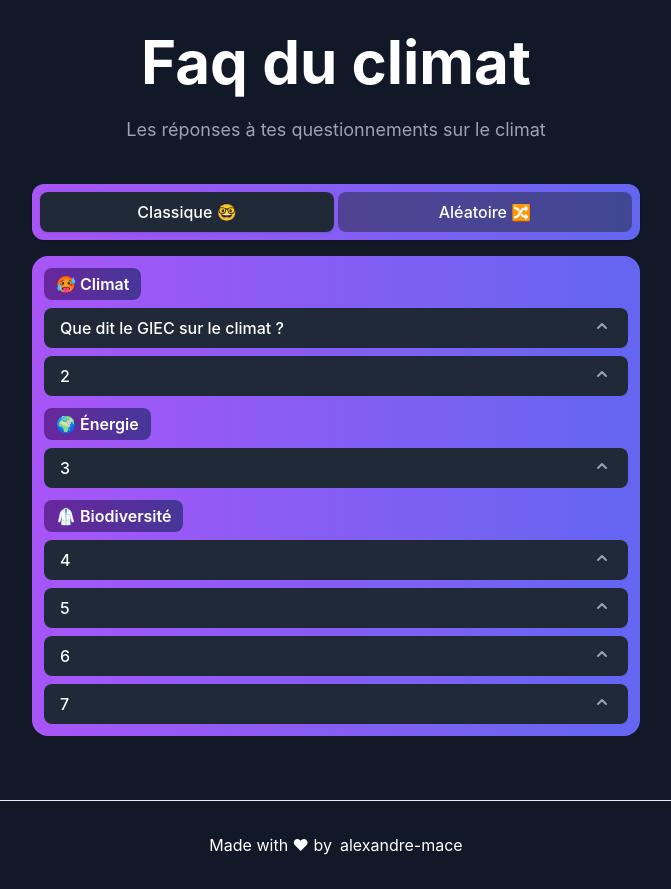
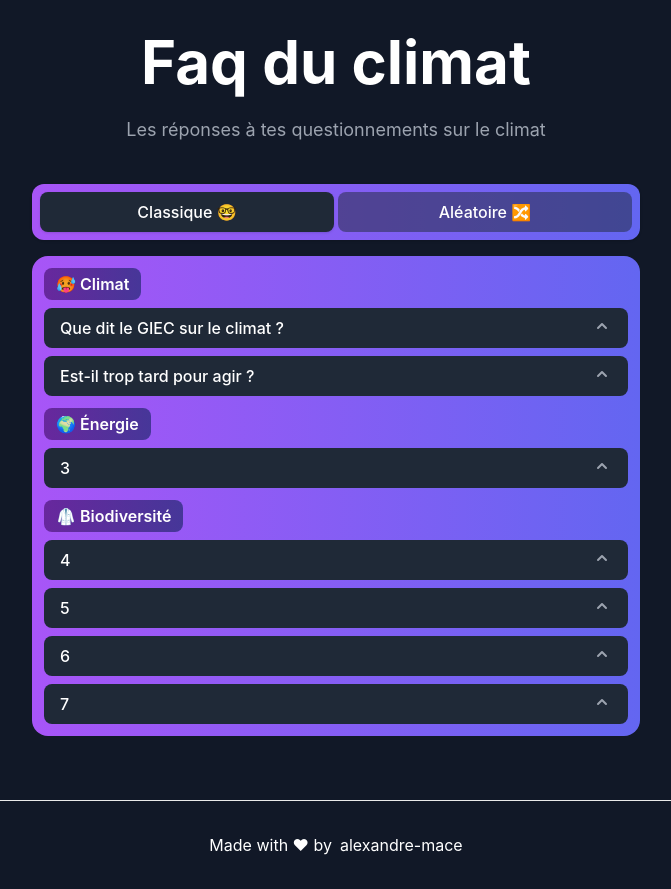
Before and after one commit to alexandre-mace/faqduclimat, a Next.js app: page / in a window 1280 px wide. Shown: the whole page, without its empty margins (304-975 px from the left). Built offline with nearby package versions, Linux system fonts and the light colour scheme.

Commit message:
Update questions.js

```diff
--- a/data/questions.js
+++ b/data/questions.js
@@ -19,11 +19,13 @@ const questions = [
         ]
     },
     {
-        title: "2",
+        title: "Est-il trop tard pour agir ?",
         category: categories.one,
-        answer: "Lorem ipsum dolor sit amet, consectetur adipisicing elit. Alias assumenda, cumque debitis doloremque dolores facere iste iure modi, nostrum, obcaecati pariatur reprehenderit tenetur. Accusamus amet commodi esse est eum, nihil.\n",
+        answer: "Non, il n'est pas trop tard pour agir sur le réchauffement planétaire : \"le réchauffement devrait plus ou moins s’arrêter lorsque les émissions de dioxyde de carbone (CO2) seront nulles, ce qui signifie que l’Homme a le pouvoir de choisir son avenir climatique\" \n",
         sources: [
-            'https://bonpote.com/synthese-et-analyse-du-nouveau-rapport-du-giec/'
+            'https://www.youtube.com/watch?v=iiKuUElvGhM',
+            'https://www.carbonbrief.org/explainer-will-global-warming-stop-as-soon-as-net-zero-emissions-are-reached/',
+            'https://bonpote.com/existe-t-il-vraiment-une-inertie-climatique-de-20-ans/'
         ]
     },
     {
```
